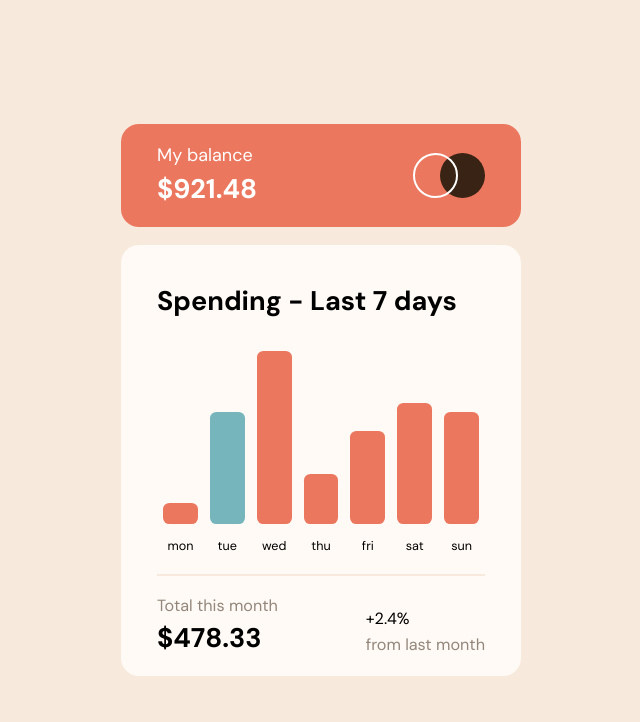
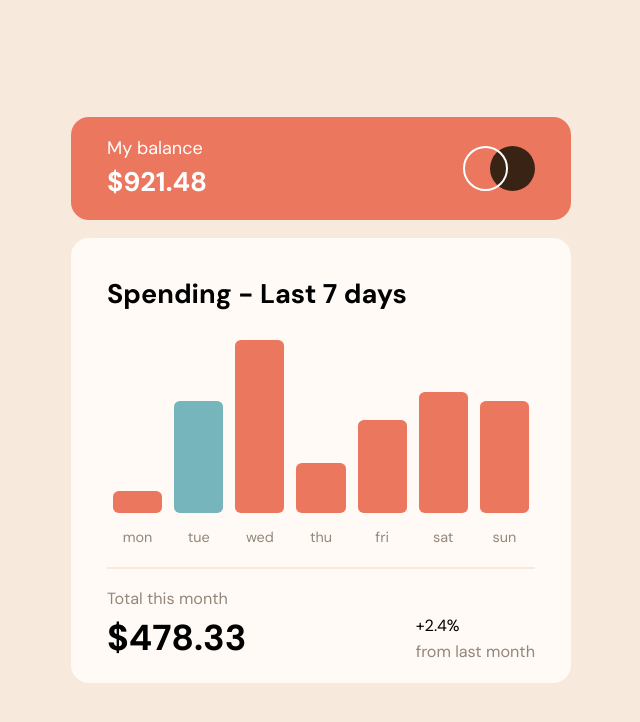
Before and after one commit to JonasPalms/frontend-mentor-column-chart, a plain HTML site: page index.html in a window 1280 px wide. Shown: the whole page, without its empty margins (319-959 px from the left). Drawn offline with Linux system fonts and the light colour scheme.

Commit message:
small edits

```diff
--- a/index.html
+++ b/index.html
@@ -87,7 +87,7 @@
           <div class="card-footer">
             <div>
               <p class="label fs-3">Total this month</p>
-              <h2>$478.33</h2>
+              <h2 class="fs-6">$478.33</h2>
             </div>
             <div>
               <p class="fs-3">+2.4%</p>
--- a/styles.css
+++ b/styles.css
@@ -20,7 +20,7 @@ body {
 }
 
 .container {
-  max-width: 400px;
+  max-width: 600px;
   width: 500px;
   margin-inline: auto;
   display: grid;
@@ -75,7 +75,7 @@ body {
 
 .column {
   min-height: var(--column-percent);
-  border-radius: 0.5em;
+  border-radius: 0.4em;
   margin-bottom: 1em;
   cursor: pointer;
 }
@@ -92,9 +92,10 @@ body {
   text-align: center;
   flex-direction: column;
   display: flex;
+  color: var(--medium-brown);
   justify-content: end;
   width: 100%;
-  font-size: 0.7rem;
+  font-size: 0.8rem;
   padding-inline: 6px;
 }
 
@@ -125,3 +126,6 @@ body {
 .fs-3 {
   font-size: 0.9rem;
 }
+.fs-6 {
+  font-size: 2rem;
+}
```
Also changed, not shown: 1 other file.
